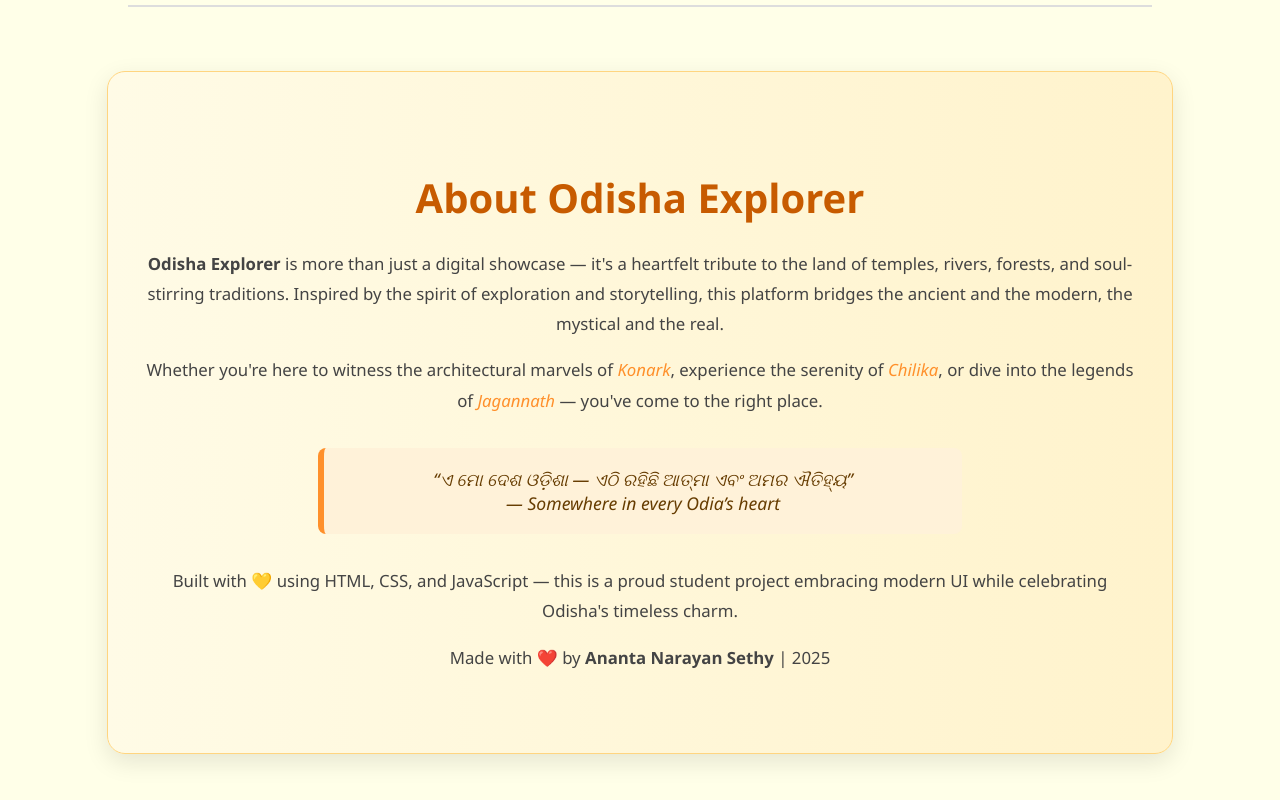
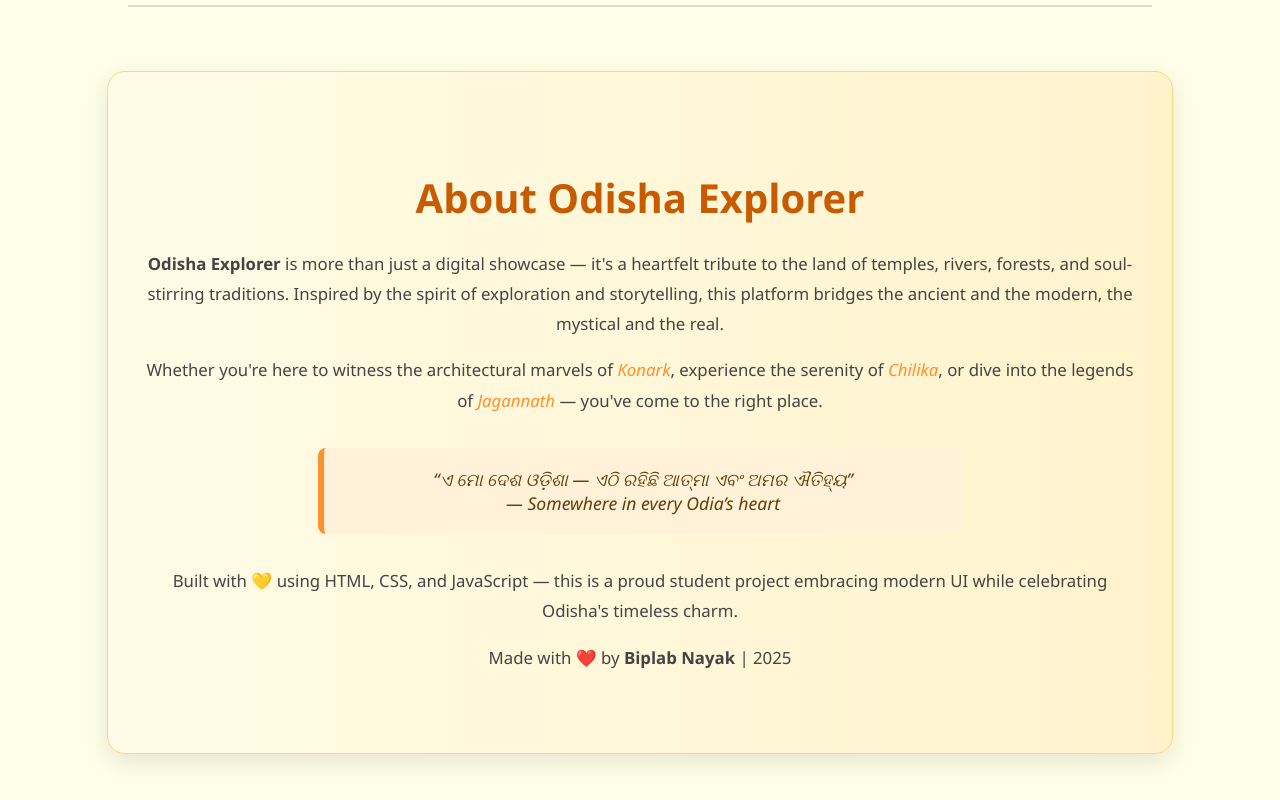
Before and after one commit to DevBiplab01/ApexPlanet-Project-1, a plain HTML site: page index.html in a window 1280 px wide. Shown: the part 2117-2917 px from the top of the page. Drawn offline with Linux system fonts and the light colour scheme.

Commit message:
Update index.html

```diff
--- a/index.html
+++ b/index.html
@@ -127,7 +127,7 @@
         </p>
 
         <p class="author-sign">
-          Made with ❤️ by <strong>Ananta Narayan Sethy</strong> | 2025
+          Made with ❤️ by <strong>Biplab Nayak</strong> | 2025
         </p>
       </div>
     </section>
```
